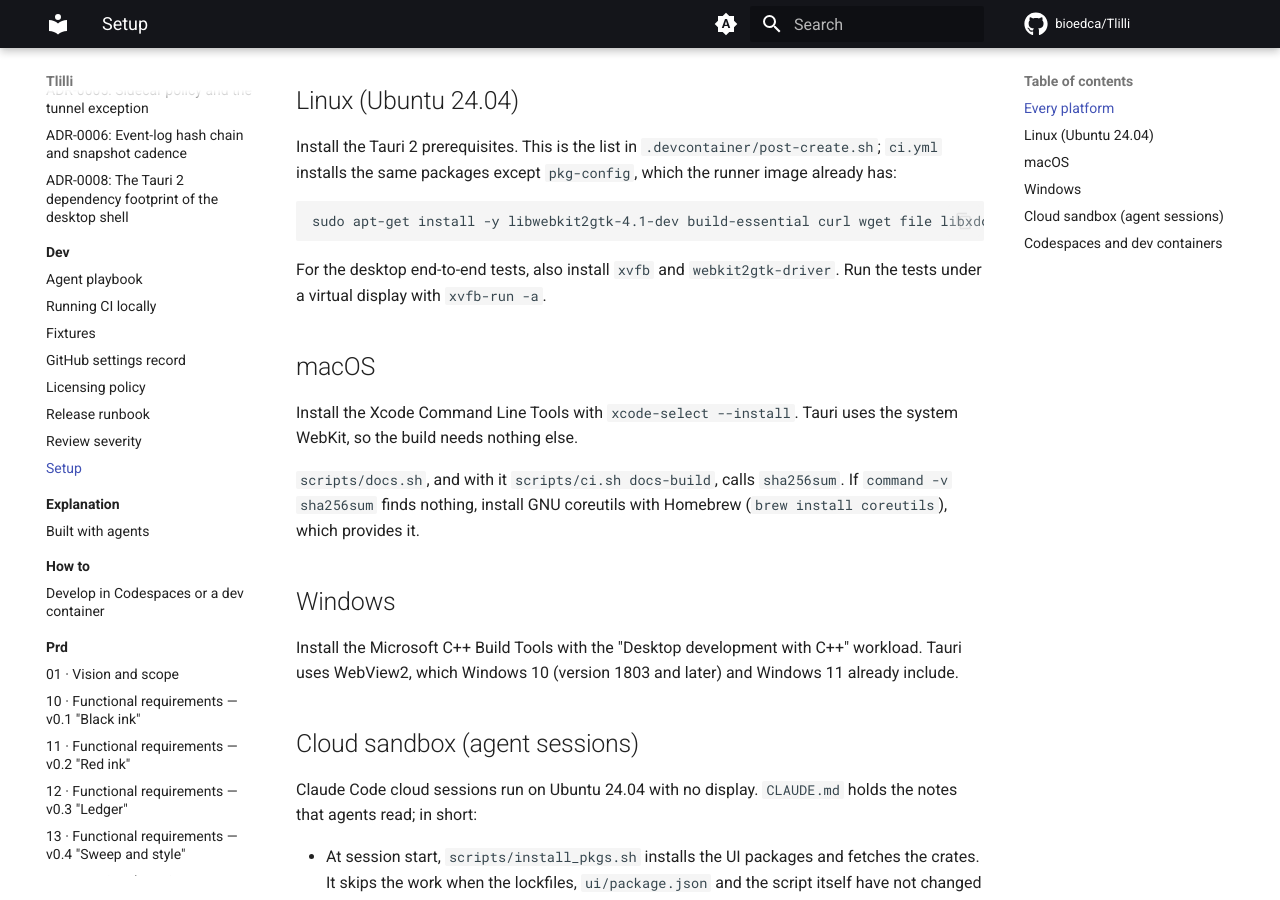
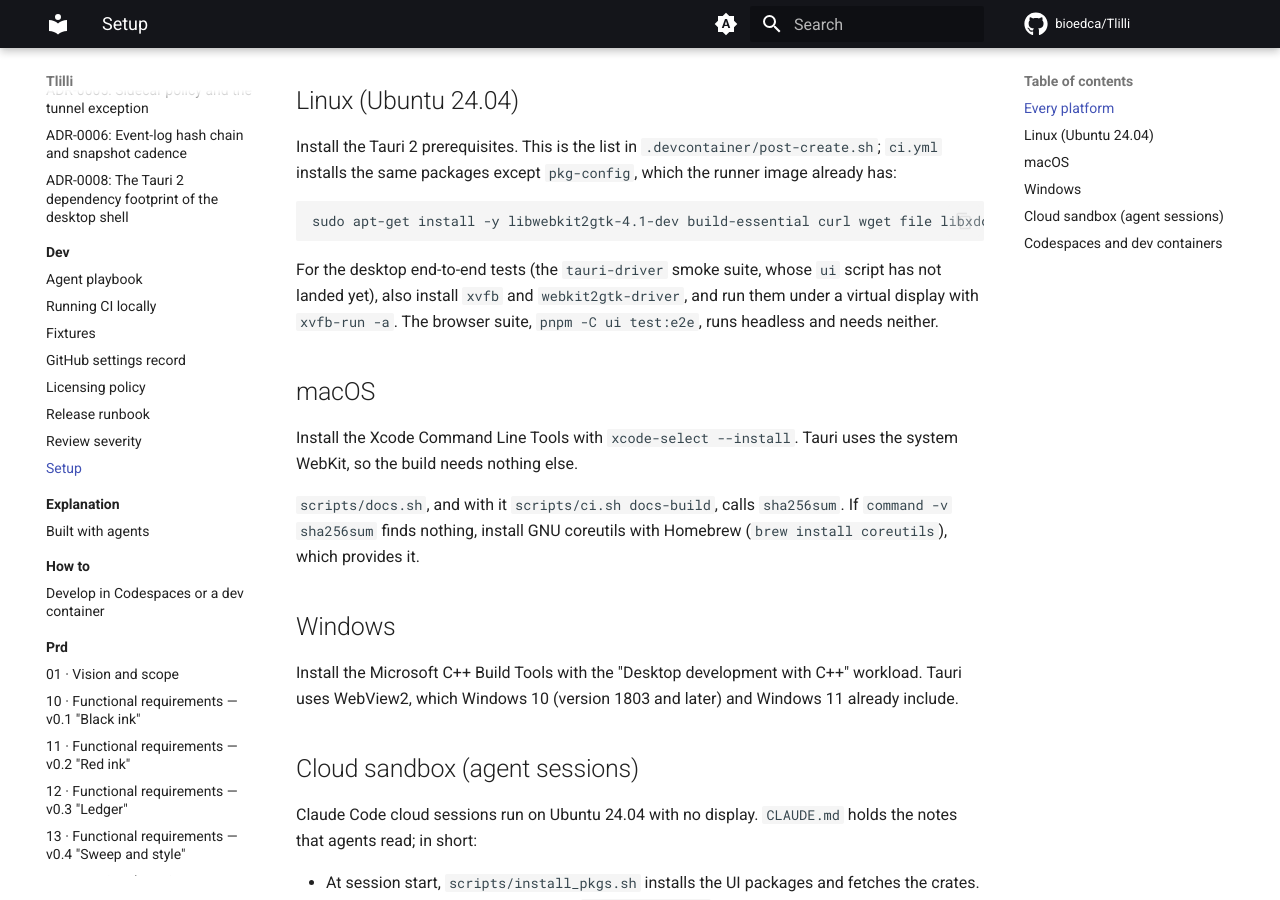
Before and after one commit to bioedca/Tlilli, an MkDocs documentation site: the page built from docs/dev/setup.md, in a window 1280 px wide and 900 px high, scrolled down 1045 px. Built offline with MkDocs 1.6.1 and Material for MkDocs 9.7.7, drawn with Linux system fonts in a browser that asks for light colours; comment, search, counter and statistics services are not loaded.

Commit message:
docs(docs): narrow the e2e, drift and fixture-origin wording
Review round 2 on #80. The setup page says the desktop suite has no ui
script yet and that the browser suite needs no display; the local CI
page says which pages protocol-ref/drift covers and that --check also
compares cli.md and skills.md; the fixtures page names every origin.

Refs #38

Signed-off-by: bioedca <131809205+bioedca@users.noreply.github.com>

````diff
--- a/docs/dev/setup.md
+++ b/docs/dev/setup.md
@@ -31,7 +31,7 @@ Install the Tauri 2 prerequisites. This is the list in `.devcontainer/post-creat
 sudo apt-get install -y libwebkit2gtk-4.1-dev build-essential curl wget file libxdo-dev libssl-dev libayatana-appindicator3-dev librsvg2-dev pkg-config
 ```
 
-For the desktop end-to-end tests, also install `xvfb` and `webkit2gtk-driver`. Run the tests under a virtual display with `xvfb-run -a`.
+For the desktop end-to-end tests (the `tauri-driver` smoke suite, whose `ui` script has not landed yet), also install `xvfb` and `webkit2gtk-driver`, and run them under a virtual display with `xvfb-run -a`. The browser suite, `pnpm -C ui test:e2e`, runs headless and needs neither.
 
 ## macOS
 
````
Also changed, not shown: docs/dev/ci.md (+1 -1 lines), docs/dev/fixtures.md (+1 -1 lines).
